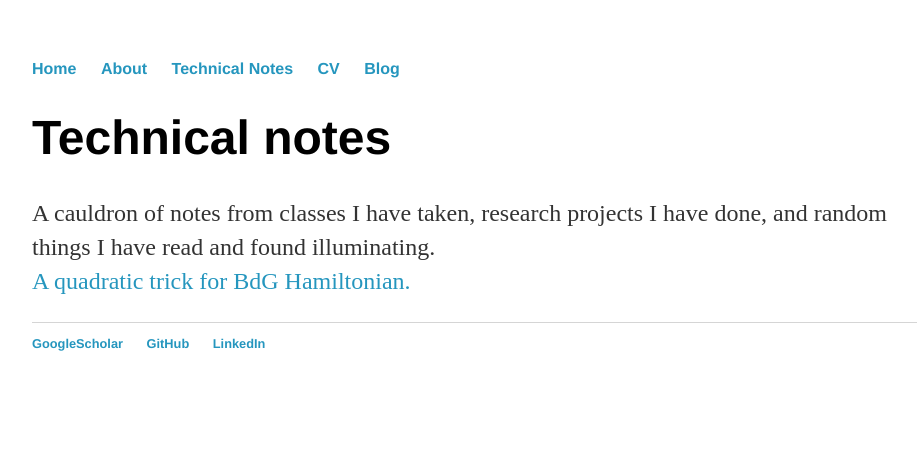
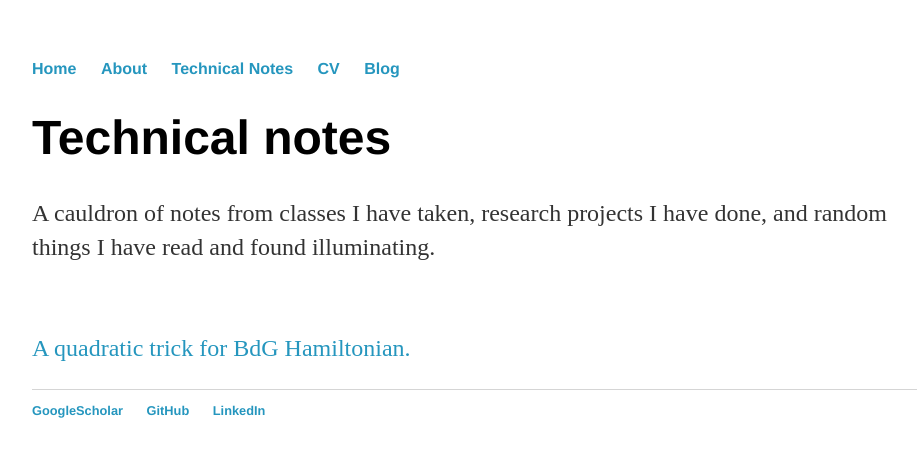
Before and after one commit to Leo-Lo/Leo-Lo.github.io, a Jekyll site: the page built from technical_notes/index.html, in a window 1280 px wide. Shown: the top 457 px of the page, without its empty margins (160-1077 px from the left). Built offline with Jekyll 4.4.1, drawn with Linux system fonts in a browser that asks for light colours.

```diff
--- a/technical_notes/index.html
+++ b/technical_notes/index.html
@@ -4,8 +4,9 @@ title: Technical notes
 ---
 <div class="blurb">
 	<h1> Technical notes </h1>
-	<p> A cauldron of notes from classes I have taken, research projects I have done, and random things I have read and found illuminating.
-
-	<br>	<a href="/technical_notes/Quadratic_trick_for_BdG_Hamiltonian.pdf" target="_blank">A quadratic trick for BdG Hamiltonian.</a>
+	<p> A cauldron of notes from classes I have taken, research projects I have done, and random things I have read and found illuminating. <br />
+	<br />
+	<br />
+	<a href="/technical_notes/Quadratic_trick_for_BdG_Hamiltonian.pdf" target="_blank">A quadratic trick for BdG Hamiltonian.</a>
 	</p>
 </div><!-- /.blurb -->
```
